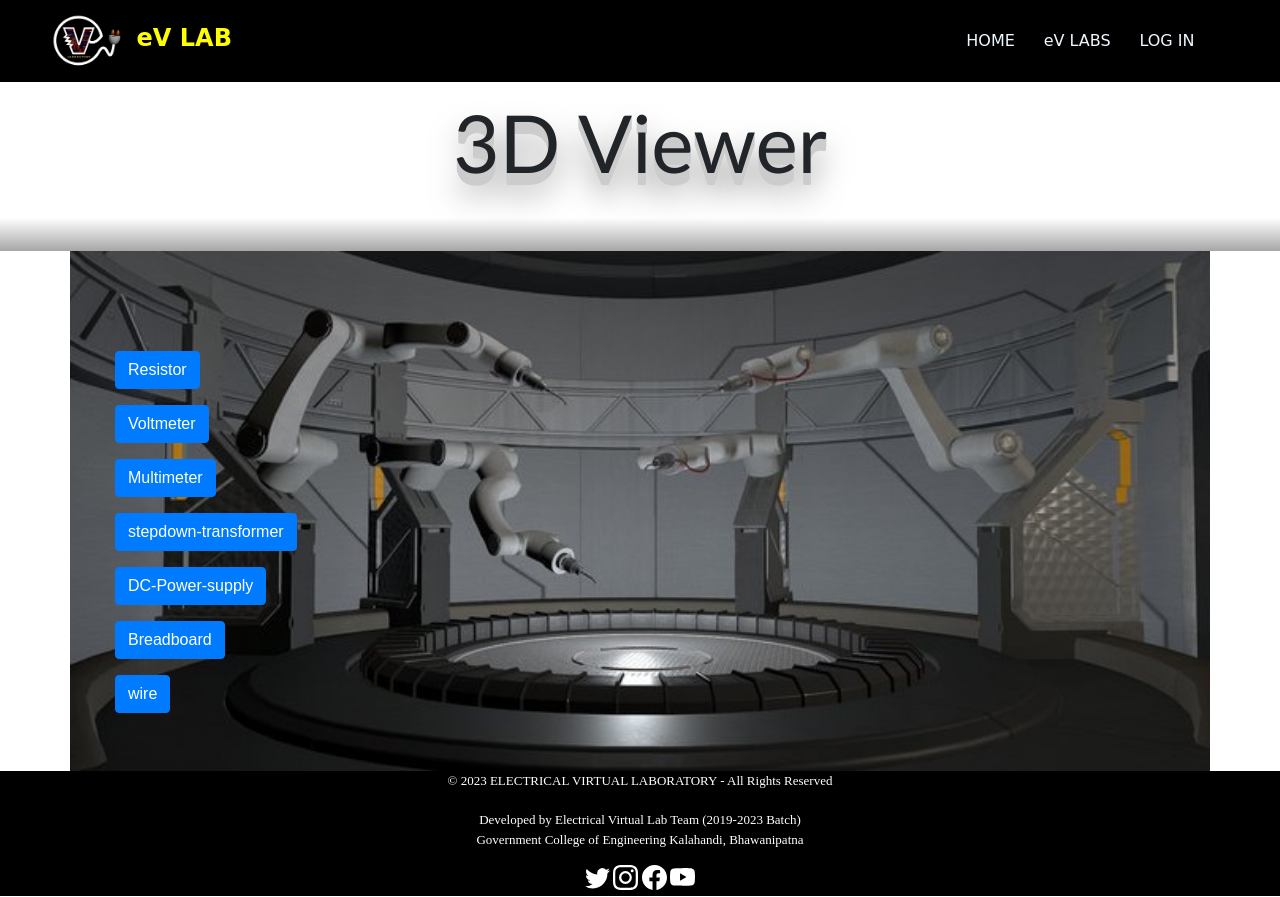
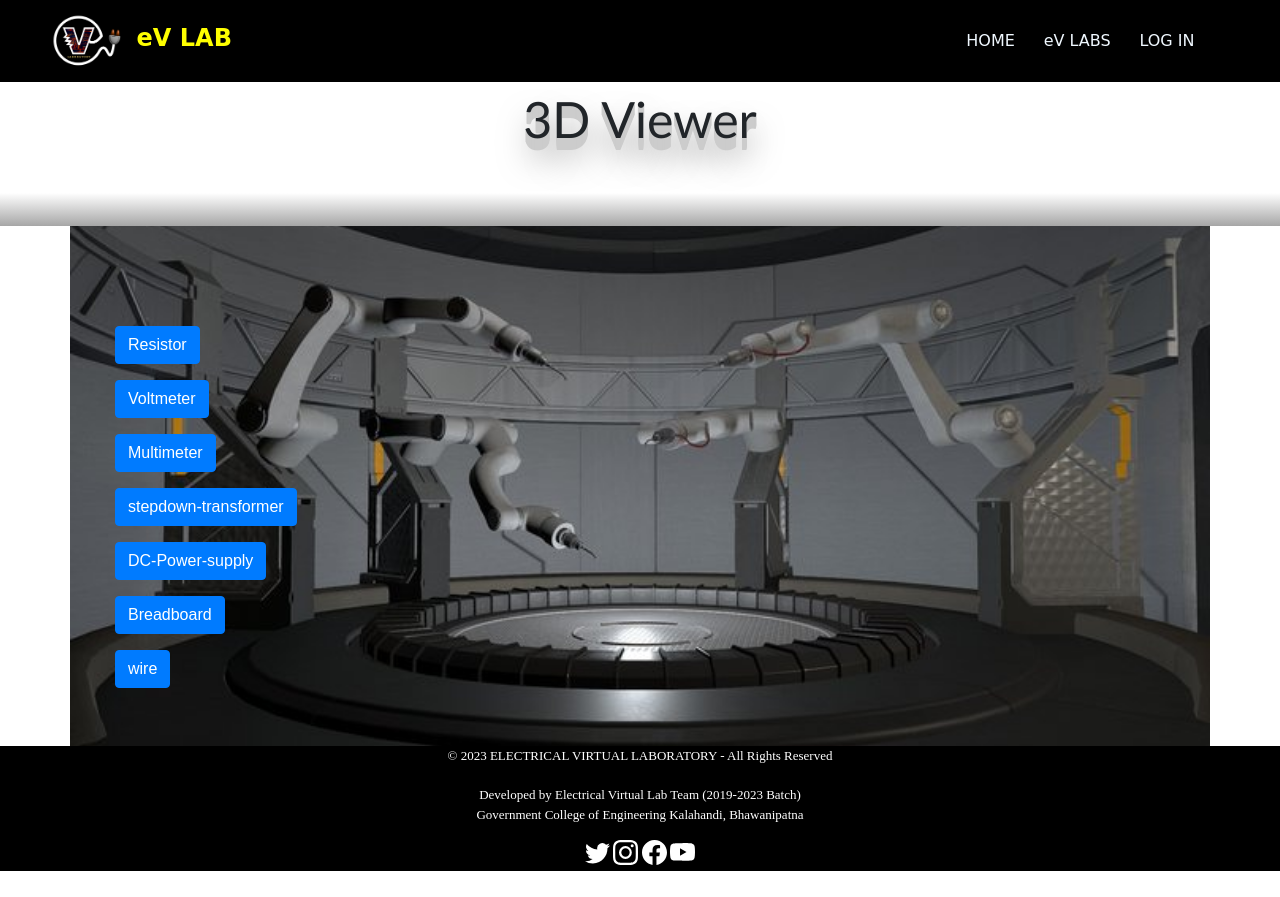
Before and after one commit to jeetnk/3D-Viewer-Mobile-, a plain HTML site: page index.html in a window 1280 px wide. After the commit the page ends 872 px from the top, so only its background shows below. Drawn offline with nearby package versions, Linux system fonts and the light colour scheme.

Commit message:
Update style.css

```diff
--- a/style.css
+++ b/style.css
@@ -23,7 +23,7 @@
   }
 
   .page-header{
-    font-size: 80px;
+    font-size: 50px;
     font-family:'Trebuchet MS', 'Lucida Sans Unicode', 'Lucida Grande', 'Lucida Sans', Arial, sans-serif;
     text-align: center;
     text-shadow: 0 1px 0 #ccc, 0 2px 0 #ccc,
@@ -33,6 +33,7 @@
                      0 9px 0 #ccc, 0 10px 0 #ccc,
                      0 11px 0 #ccc, 0 12px 0 #ccc,
                      0 20px 30px rgba(0, 0, 0, 0.5);
+    padding-bottom: 20px;
 }
 
   /*-------------------- NAVBAR----------------------- */
```
